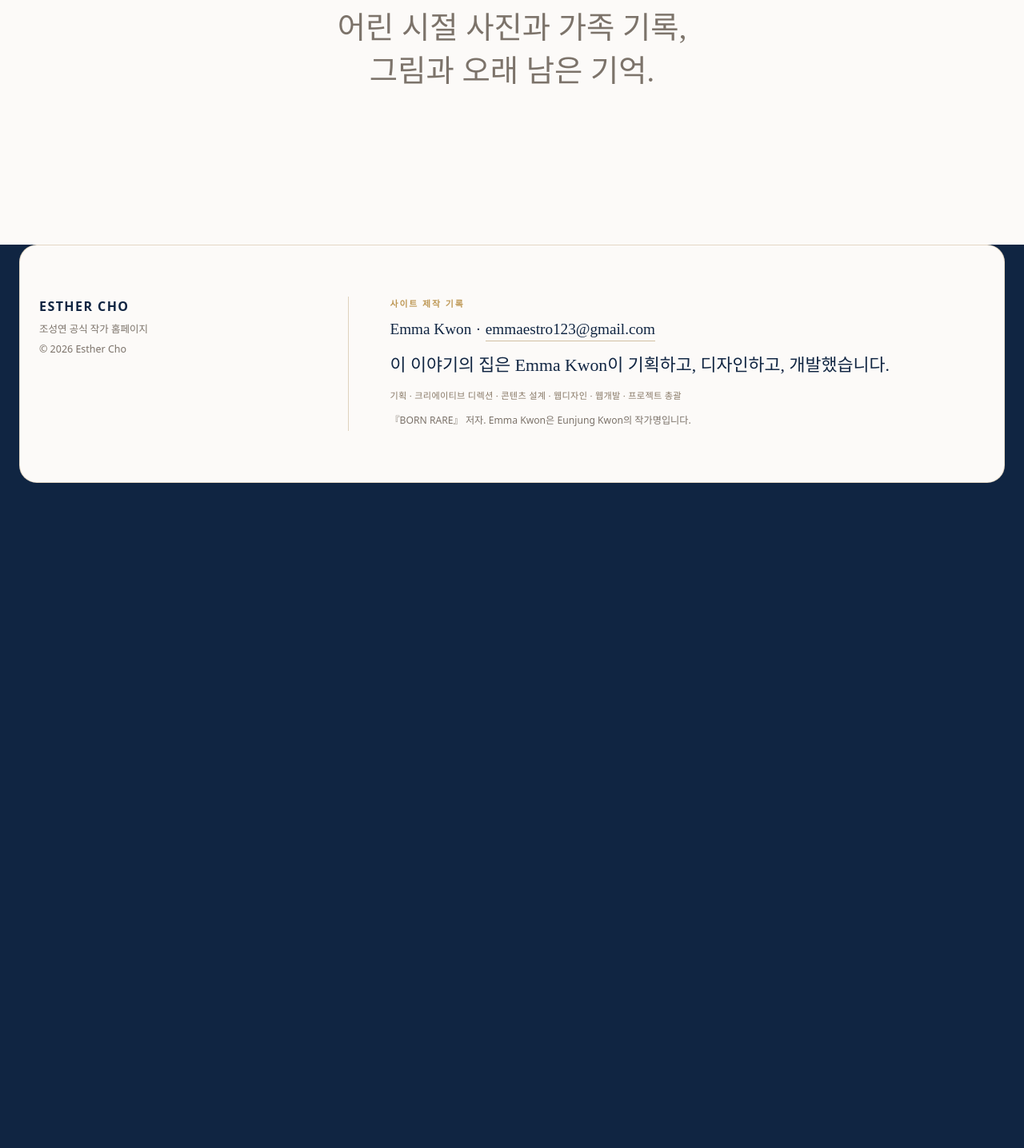
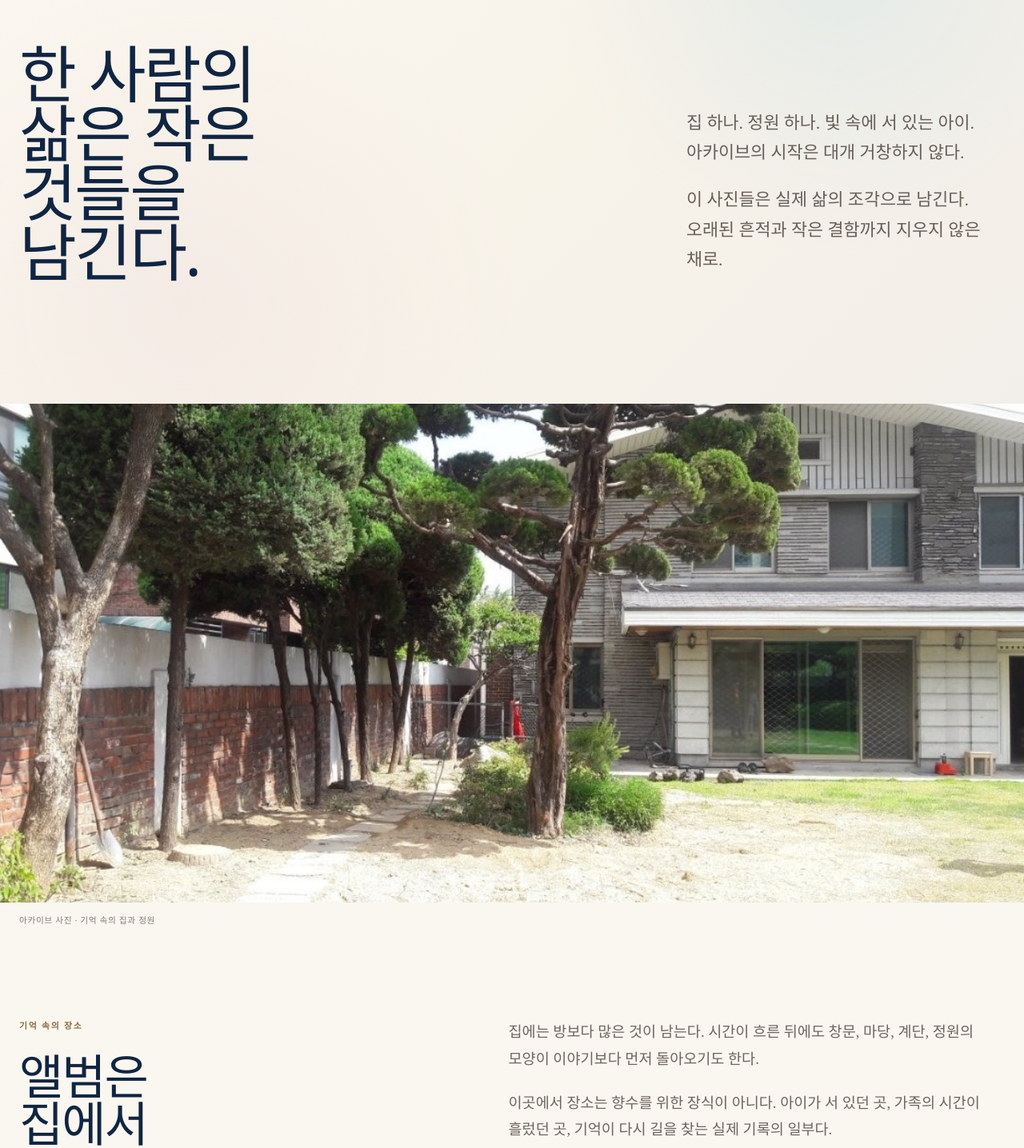
Before and after one commit to k-mama/esthercho, a Next.js app: page /ko/archive in a window 1280 px wide. Shown: the part 980-2416 px from the top of the page at 80% size. Before the commit the page ends 1608 px from the top, so only its background shows below. Built offline with nearby package versions, Linux system fonts and the light colour scheme.

Commit message:
feat: mirror Childhood archive in Korean

```diff
--- a/src/app/ko/archive/page.tsx
+++ b/src/app/ko/archive/page.tsx
@@ -1,13 +1,18 @@
 import type { Metadata } from "next";
+import Image from "next/image";
+import Link from "next/link";
 import { PageCover } from "@/components/page-cover";
+import "../../archive/archive.css";
 
 export const metadata: Metadata = {
   title: "어린 시절 앨범",
+  description:
+    "조성연 작가의 어린 시절 사진과 기억의 장소, 가족의 흔적과 시간이 남긴 평범한 것들을 모은 조용한 아카이브.",
 };
 
 export default function KoreanArchivePage() {
   return (
-    <main>
+    <main className="childhood-page">
       <PageCover
         eyebrow="어린 시절"
         title="어린 시절 앨범"
@@ -19,9 +24,138 @@ export default function KoreanArchivePage() {
         align="right"
         shade="medium"
       />
-      <section className="page-cover-followup">
-        <div className="container page-cover-followup-inner">
-          <p>어린 시절 사진과 가족 기록, 그림과 오래 남은 기억.</p>
+
+      <section className="childhood-intro" aria-labelledby="childhood-intro-title">
+        <div className="container">
+          <p className="childhood-kicker">앨범을 열며</p>
+          <div className="childhood-intro-grid">
+            <h2 id="childhood-intro-title">한 사람의 삶은 작은 것들을 남긴다.</h2>
+            <div className="childhood-intro-copy">
+              <p>
+                집 하나. 정원 하나. 빛 속에 서 있는 아이. 아카이브의
+                시작은 대개 거창하지 않다.
+              </p>
+              <p>
+                이 사진들은 실제 삶의 조각으로 남긴다. 오래된 흔적과
+                작은 결함까지 지우지 않은 채로.
+              </p>
+            </div>
+          </div>
+        </div>
+      </section>
+
+      <section className="childhood-house" aria-labelledby="childhood-house-title">
+        <figure className="childhood-house-figure">
+          <Image
+            src="/media/home/childhood-house.jpg"
+            alt="조성연 작가의 어린 시절과 연결된 집과 정원"
+            width={1800}
+            height={1059}
+            sizes="100vw"
+            priority
+          />
+          <figcaption className="container">
+            아카이브 사진 · 기억 속의 집과 정원
+          </figcaption>
+        </figure>
+
+        <div className="container childhood-house-copy">
+          <div>
+            <p className="childhood-kicker">기억 속의 장소</p>
+            <h2 id="childhood-house-title">앨범은 집에서 시작한다.</h2>
+          </div>
+          <div className="childhood-house-copy-text">
+            <p>
+              집에는 방보다 많은 것이 남는다. 시간이 흐른 뒤에도 창문,
+              마당, 계단, 정원의 모양이 이야기보다 먼저 돌아오기도 한다.
+            </p>
+            <p>
+              이곳에서 장소는 향수를 위한 장식이 아니다. 아이가 서 있던
+              곳, 가족의 시간이 흘렀던 곳, 기억이 다시 길을 찾는 실제
+              기록의 일부다.
+            </p>
+          </div>
+        </div>
+      </section>
+
+      <section className="childhood-garden" aria-labelledby="childhood-garden-title">
+        <div className="container childhood-garden-inner">
+          <figure className="childhood-garden-figure">
+            <Image
+              src="/media/home/childhood-garden.jpg"
+              alt="정원에서 웃고 있는 어린 조성연"
+              width={1800}
+              height={1350}
+              sizes="(max-width: 899px) 100vw, 64vw"
+            />
+            <figcaption>아카이브 사진 · 어린 시절의 조성연</figcaption>
+          </figure>
+
+          <div className="childhood-garden-copy">
+            <p className="childhood-kicker">사진 속의 아이</p>
+            <h2 id="childhood-garden-title">상징이 아니라, 한 사람.</h2>
+            <p>
+              사진을 어떤 교훈의 삽화로 만들 필요는 없다. 얼굴 하나,
+              계절 하나, 장소 하나. 누군가 그 순간을 남겨두고 싶었던
+              이유까지 설명하지 않아도 된다.
+            </p>
+          </div>
+        </div>
+      </section>
+
+      <section className="childhood-fragments" aria-labelledby="childhood-fragments-title">
+        <div className="container childhood-fragments-inner">
+          <div>
+            <p className="childhood-kicker">사진 너머의 기억</p>
+            <h2 id="childhood-fragments-title">모든 기억이 사진을 남긴 것은 아니다.</h2>
+          </div>
+          <div className="childhood-fragments-copy">
+            <p>
+              어떤 장면은 한 문장, 가족의 농담, 시계 소리, 식탁, 여름밤,
+              혹은 집에 가고 싶었던 마음으로만 남아 있다.
+            </p>
+            <p>
+              그런 조각도 아카이브에 속한다. 이야기가 될 때조차 비어 있는
+              부분을 그럴듯하게 채워 완전한 기억처럼 만들지 않는다.
+            </p>
+          </div>
+        </div>
+      </section>
+
+      <section
+        className="childhood-archive-principle"
+        aria-labelledby="childhood-principle-title"
+      >
+        <div className="container childhood-principle-inner">
+          <div>
+            <p className="childhood-kicker">아카이브 원칙</p>
+            <h2 id="childhood-principle-title">기록과 재해석은 서로 다른 자리에 둔다.</h2>
+          </div>
+          <div className="childhood-principle-copy">
+            <p>
+              원본 사진은 아카이브 자료로 보여준다. 기억을 바탕으로 나중에
+              재구성하거나 다시 그린 이미지는 실제 역사 자료처럼 보이지
+              않도록 별도로 밝힌다.
+            </p>
+            <p>
+              과거를 더 예쁘게 만드는 것이 목적이 아니다. 디자인 안에서도
+              실제 삶의 얼굴이 알아볼 수 있게 남아 있어야 한다.
+            </p>
+            <Link href="/ko/stories/" className="childhood-link">
+              이야기로 들어가기
+            </Link>
+          </div>
+        </div>
+      </section>
+
+      <section className="childhood-ending" aria-labelledby="childhood-ending-title">
+        <div className="container childhood-ending-inner">
+          <p className="childhood-kicker">열린 앨범</p>
+          <h2 id="childhood-ending-title">기억은 나중에 더 돌아올 수 있다.</h2>
+          <p>
+            어린 시절 아카이브는 미완성인 채로 있어도 된다. 어떤 사진은
+            자기 곁에 놓일 이야기를 오래 기다릴 수도 있다.
+          </p>
         </div>
       </section>
     </main>
```
